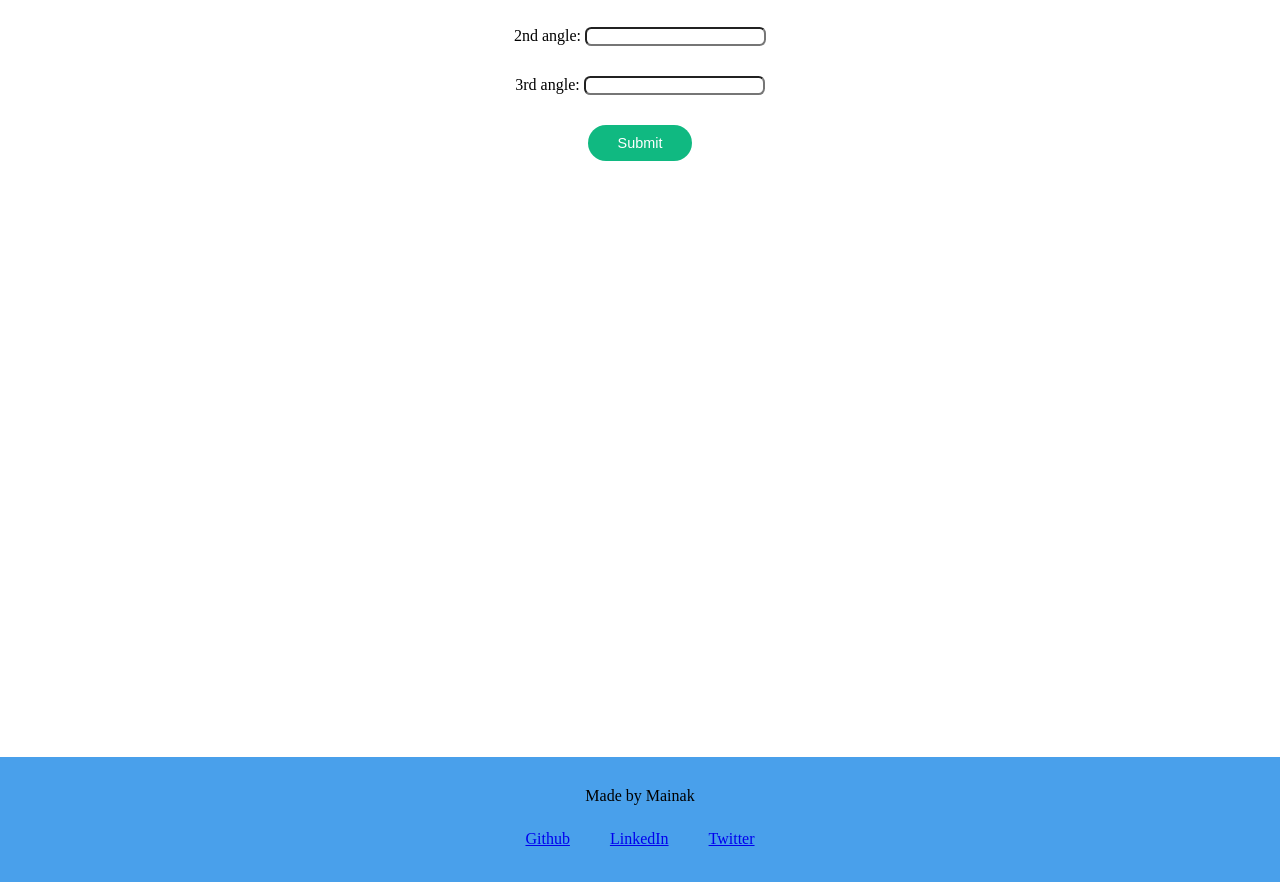
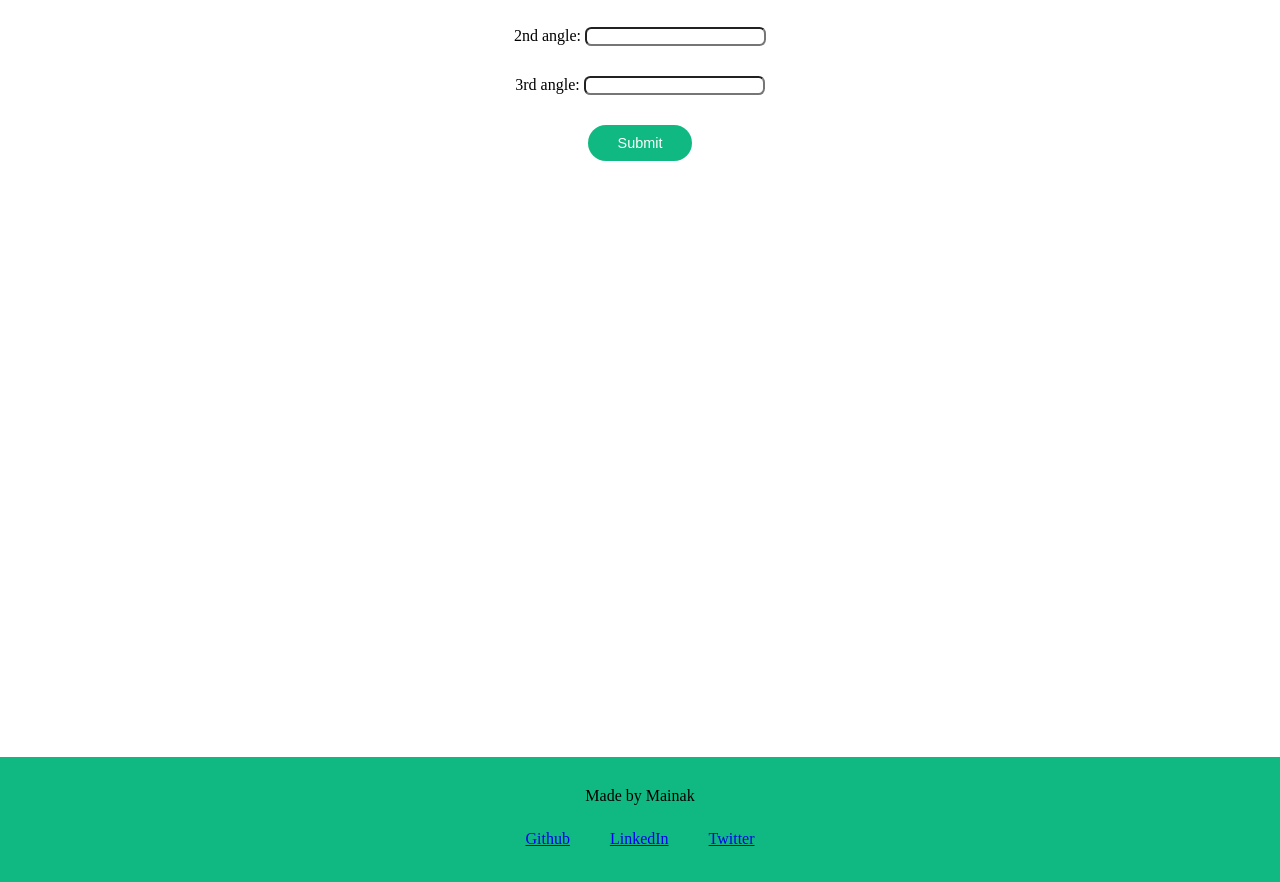
Before and after one commit to the-mainak-banerjee/triangle-practice, a plain HTML site: page index.html in a window 1280 px wide. Shown: the part 188-1070 px from the top of the page. Drawn offline with Linux system fonts and the light colour scheme.

Commit message:
Update footer color

```diff
--- a/style.css
+++ b/style.css
@@ -107,10 +107,11 @@ section{
 /* Footer */
 
 footer{
-    background-color: #49A0EB;
+    background-color: #10b981;
     padding: 30px;
     text-align: center;
     margin-top: 50px;
+    color:'white'
 }
 
 footer>ul{
```
